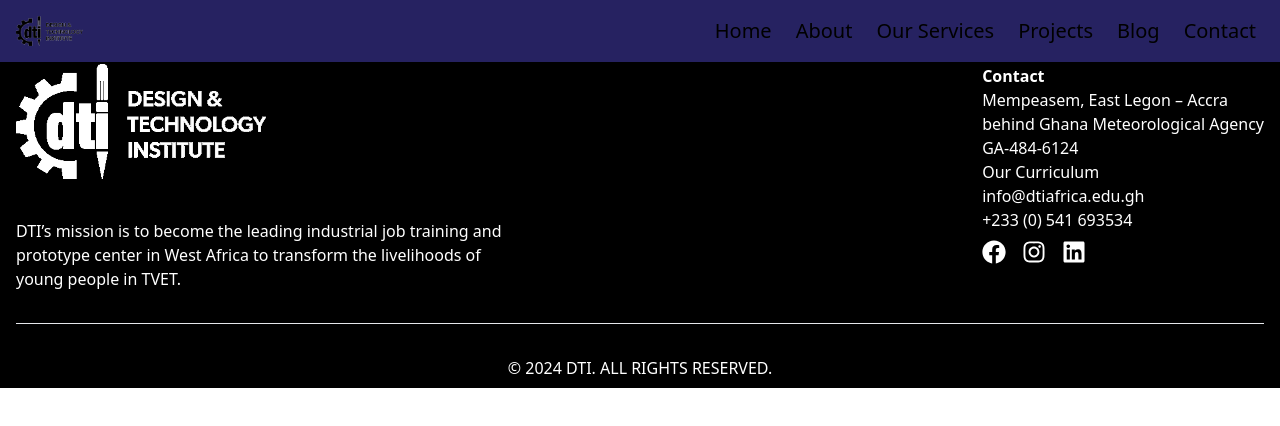
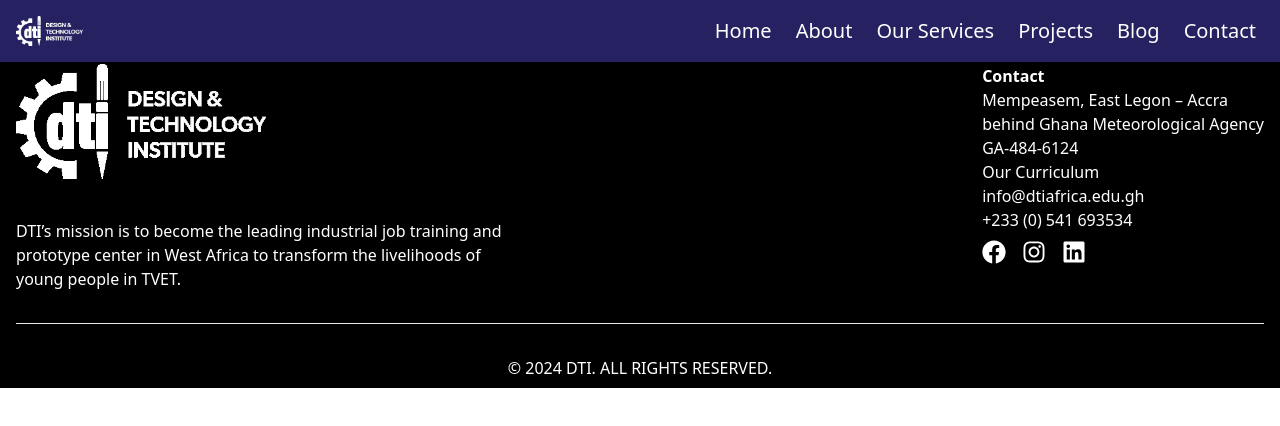
Before and after one commit to NextHubImpact/console-ghana, a React (Vite) app: page /applyhere in a window 1280 px wide. Shown: the top 426 px of the page. Built offline with nearby package versions, Linux system fonts and the light colour scheme.

Commit message:
nav logo updated

```diff
--- a/src/components/Navbar.jsx
+++ b/src/components/Navbar.jsx
@@ -74,7 +74,7 @@ const Navbar = ({}) => {
     <div className={colorChange ? 'bg-black flex justify-between p- items-center top-0 fixed w-full ' : 'bg-[#262261] flex justify-between p- items-center top-0 fixed w-full '}>
 
         <div className="">
-        <img className='w-[20%] pl-4 lg:w-[10%] xl:w-[20%]' src={colorChange? lightLogo : darkLogo} alt="" />
+        <img className='w-[20%] pl-4 lg:w-[10%] xl:w-[20%]' src={colorChange? lightLogo : lightLogo} alt="" />
         </div>
 
         {
@@ -87,7 +87,7 @@ const Navbar = ({}) => {
 
         <ul className='lg: flex text-nowrap gap-2 py-2 items-center xl:p-4 '>
             {SidebarData.map((item, index) => {
-                return ( <NavLink to={item.path} key={index} className={colorChange? 'text-white px-2 xl:text-[20px] ' : 'text-black px-2 xl:text-[20px] ' }>
+                return ( <NavLink to={item.path} key={index} className={colorChange? 'text-white px-2 xl:text-[20px] ' : 'text-white px-2 xl:text-[20px] ' }>
                         <span >{item.title}</span>
                     </NavLink>)
             })}
```
